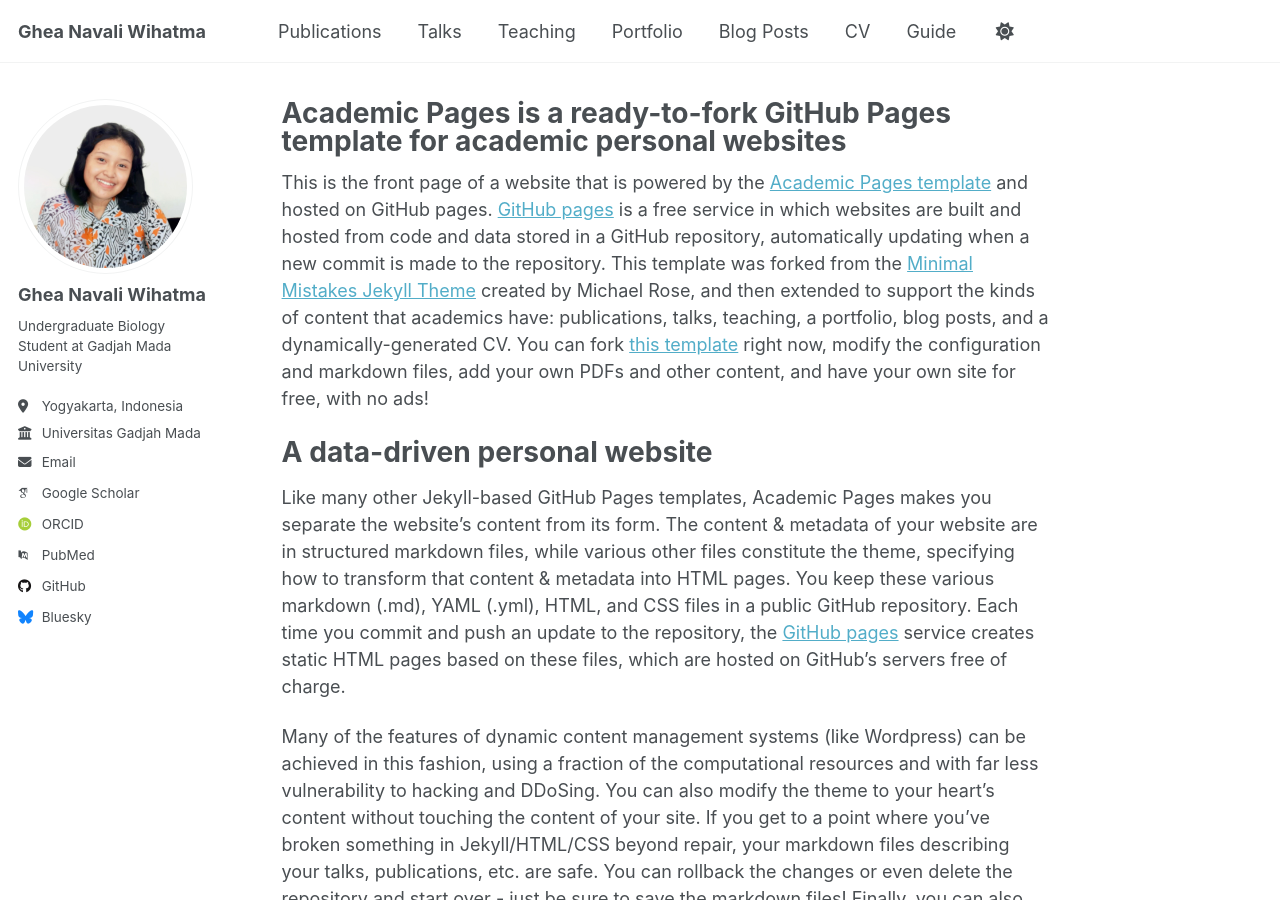
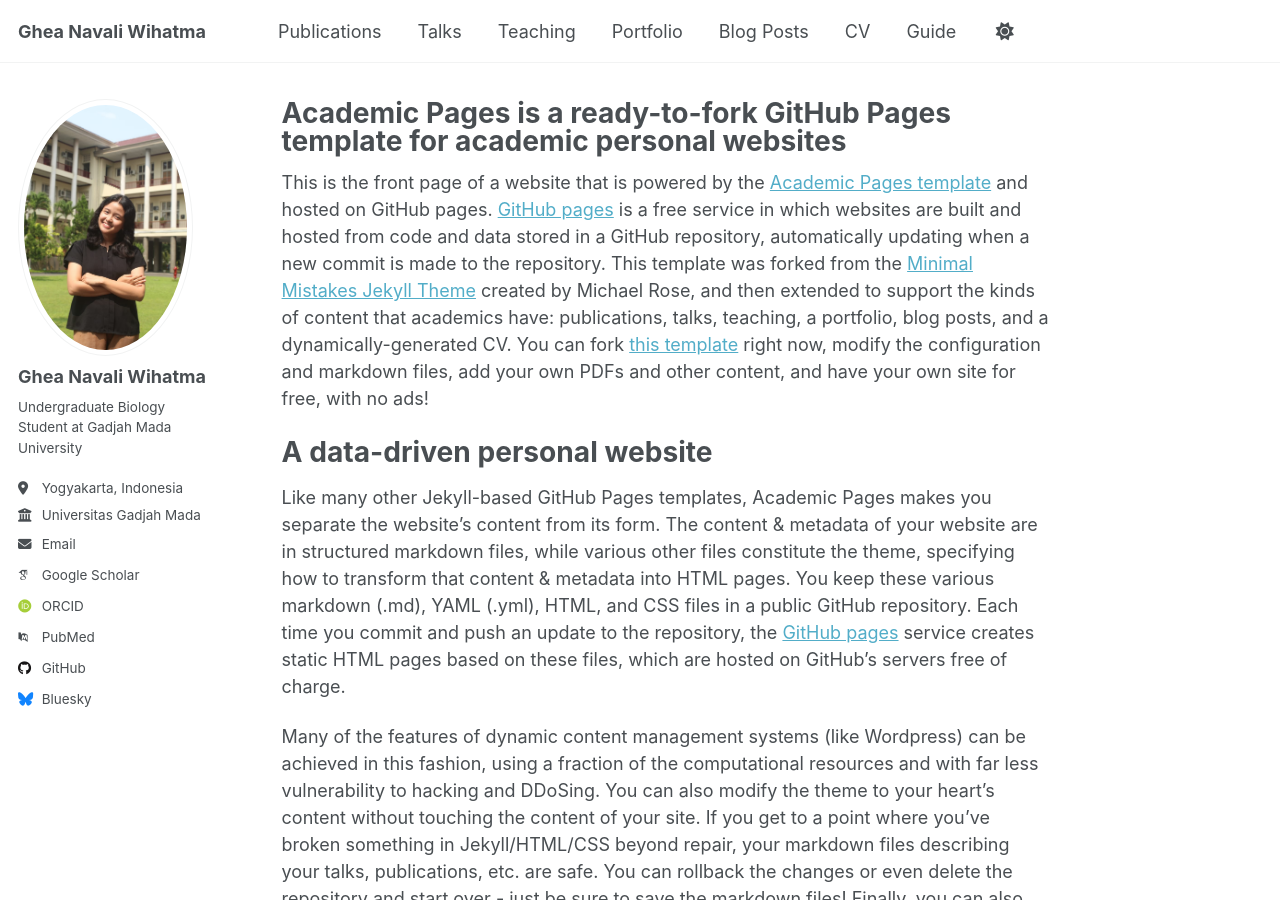
Before and after one commit to gheanavaliwihatma/gheanavaliwihatma.github.io, a Jekyll site: the page built from _pages/about.md, in a window 1280 px wide and 900 px high. Built offline with Jekyll 4.4.1, drawn with Linux system fonts in a browser that asks for light colours; some web fonts are replaced.

Commit message:
fix: avatar

```diff
--- a/_config.yml
+++ b/_config.yml
@@ -22,7 +22,7 @@ repository               : "gheanavaliwihatma.github.io"
 #               Additional customization can be done by editing /_includes/author-profile.html
 author:
   # Biographic information
-  avatar           : "foto_ghea.png"
+  avatar           : "foto_ghea2.png"
   name             : "Ghea Navali Wihatma"
   pronouns         : # example: "she/her"
   bio              : "Undergraduate Biology Student at Gadjah Mada University"
```
